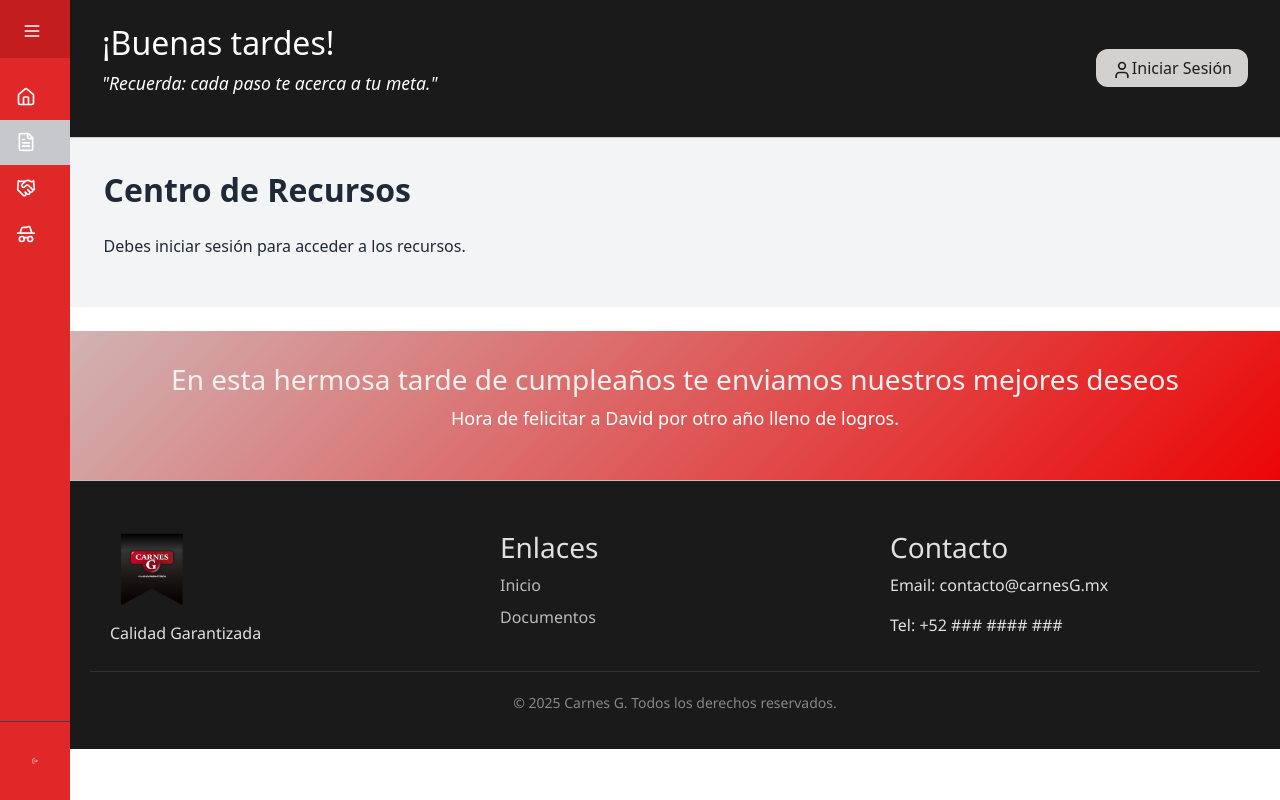
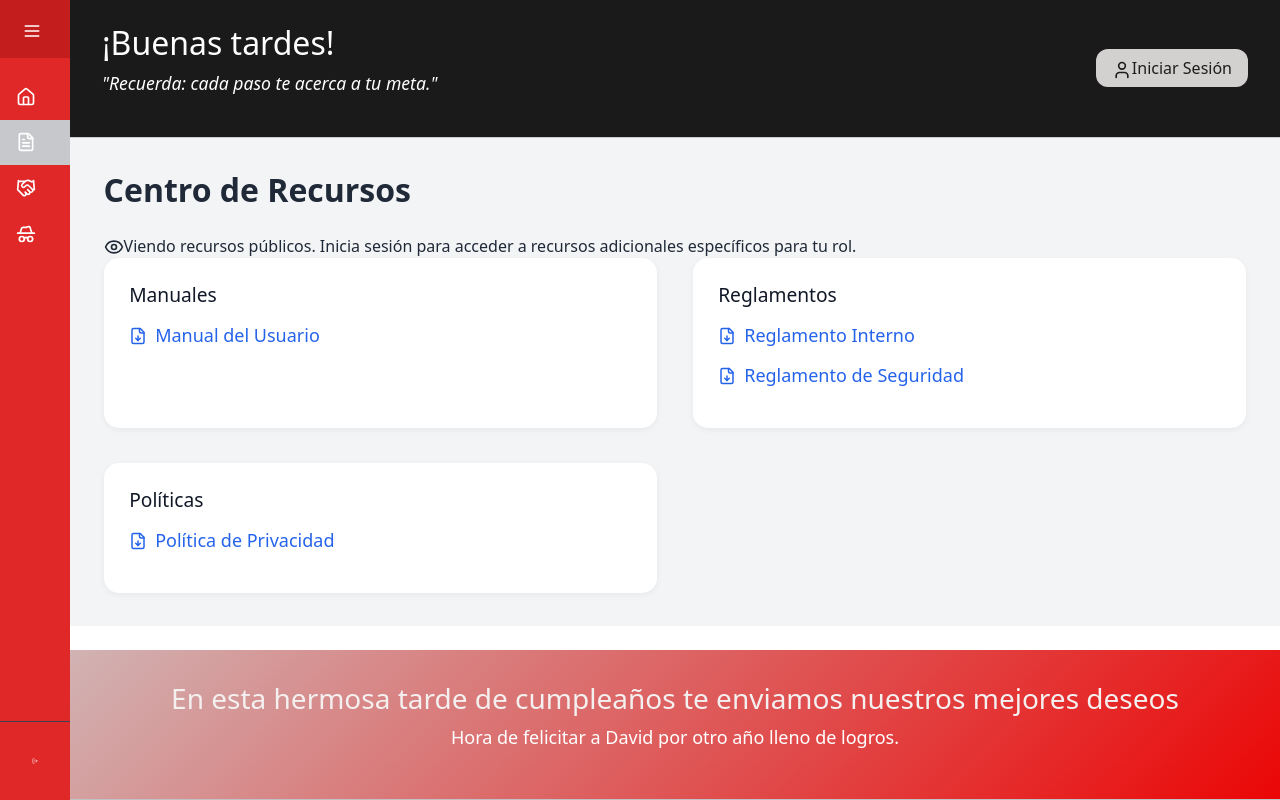
Before and after one commit to JetceMx/intranet-cg, a React (Create React App) app: page /documentos in a window 1280 px wide. Both pictures are taken after a click on the button "Toggle Sidebar". Shown: the top 800 px of the page. Built offline with nearby package versions, Linux system fonts and the light colour scheme.

Commit message:
Mejora de documentos con inicio de sesion

```diff
--- a/src/component/recursos.jsx
+++ b/src/component/recursos.jsx
@@ -1,10 +1,10 @@
-import { FileDown, Filter, User, Building } from "lucide-react";
+import { FileDown, Filter, User, Building, Lock, Eye } from "lucide-react";
 import "../Style/recursos.modules.css";
 import { useAuth } from "../context/context";
 import { useState, useMemo } from "react";
 
 export default function Recursos() {
-  const { isLoggedIn, loading, user } = useAuth(); // Asumiendo que user contiene rol y area
+  const { isLoggedIn, loading, user } = useAuth();
   const [filtroRol, setFiltroRol] = useState('todos');
   const [filtroArea, setFiltroArea] = useState('todas');
 
@@ -18,19 +18,22 @@ export default function Recursos() {
           nombre: "Manual del Usuario",
           url: "/docs/manual-usuario.pdf",
           roles: ["admin", "supervisor", "empleado"],
-          areas: ["todas"]
+          areas: ["todas"],
+          esPublico: true // Recurso público
         },
         {
           nombre: "Manual Técnico",
           url: "/docs/manual-tecnico.pdf",
           roles: ["admin", "supervisor"],
-          areas: ["ti", "ingenieria"]
+          areas: ["ti", "ingenieria"],
+          esPublico: false // Recurso privado
         },
         {
           nombre: "Manual de Procedimientos",
           url: "/docs/manual-procedimientos.pdf",
           roles: ["admin", "supervisor"],
-          areas: ["todas"]
+          areas: ["todas"],
+          esPublico: false // Recurso privado
         }
       ]
     },
@@ -42,19 +45,22 @@ export default function Recursos() {
           nombre: "Reglamento Interno",
           url: "/docs/reglamento-interno.pdf",
           roles: ["admin", "supervisor", "empleado"],
-          areas: ["todas"]
+          areas: ["todas"],
+          esPublico: true // Recurso público
         },
         {
           nombre: "Reglamento de Seguridad",
           url: "/docs/reglamento-seguridad.pdf",
           roles: ["admin", "supervisor", "empleado"],
-          areas: ["todas"]
+          areas: ["todas"],
+          esPublico: true // Recurso público
         },
         {
           nombre: "Reglamento IT",
           url: "/docs/reglamento-it.pdf",
           roles: ["admin", "supervisor"],
-          areas: ["ti"]
+          areas: ["ti"],
+          esPublico: false // Recurso privado
         }
       ]
     },
@@ -66,19 +72,22 @@ export default function Recursos() {
           nombre: "Política de Privacidad",
           url: "/docs/politica-privacidad.pdf",
           roles: ["admin", "supervisor", "empleado"],
-          areas: ["todas"]
+          areas: ["todas"],
+          esPublico: true // Recurso público
         },
         {
           nombre: "Política de Seguridad",
           url: "/docs/politica-seguridad.pdf",
           roles: ["admin", "supervisor"],
-          areas: ["todas"]
+          areas: ["todas"],
+          esPublico: false // Recurso privado
         },
         {
           nombre: "Política de RRHH",
           url: "/docs/politica-rrhh.pdf",
           roles: ["admin", "supervisor"],
-          areas: ["rrhh"]
+          areas: ["rrhh"],
+          esPublico: false // Recurso privado
         }
       ]
     },
@@ -90,33 +99,49 @@ export default function Recursos() {
           nombre: "Formato de Vacaciones",
           url: "/docs/formato-vacaciones.pdf",
           roles: ["admin", "supervisor", "empleado"],
-          areas: ["todas"]
+          areas: ["todas"],
+          esPublico: false // Recurso privado
         },
         {
           nombre: "Formato de Permisos",
           url: "/docs/formato-permisos.pdf",
           roles: ["admin", "supervisor", "empleado"],
-          areas: ["todas"]
+          areas: ["todas"],
+          esPublico: false // Recurso privado
         },
         {
           nombre: "Formato de Evaluación",
           url: "/docs/formato-evaluacion.pdf",
           roles: ["admin", "supervisor"],
-          areas: ["rrhh"]
+          areas: ["rrhh"],
+          esPublico: false // Recurso privado
         }
-      ],
-      proximamente: false
+      ]
     }
   ];
 
   // Función para verificar si el usuario tiene acceso a un recurso
   const tieneAcceso = (item) => {
+    // Si es público, siempre se puede ver
+    if (item.esPublico) return true;
+
+    // Si no está logueado y no es público, no puede acceder
     if (!isLoggedIn || !user) return false;
 
     const tieneRol = item.roles.includes(user.rol) || item.roles.includes('todos');
     const tieneArea = item.areas.includes(user.area) || item.areas.includes('todas');
 
     return tieneRol && tieneArea;
+  };
+
+  // Función para verificar si puede descargar
+  const puedeDescargar = (item) => {
+    // Los recursos públicos siempre se pueden descargar
+    if (item.esPublico) return true;
+
+    // Los recursos privados solo si está logueado y tiene acceso
+    if (!isLoggedIn) return false;
+    return tieneAcceso(item);
   };
 
   // Filtrar recursos según los filtros seleccionados y permisos del usuario
@@ -127,17 +152,23 @@ export default function Recursos() {
         // Verificar acceso del usuario
         if (!tieneAcceso(item)) return false;
 
-        // Aplicar filtros adicionales
+        // Si no está logueado, solo aplicar filtros básicos para recursos públicos
+        if (!isLoggedIn) {
+          return item.esPublico;
+        }
+
+        // Aplicar filtros adicionales solo para usuarios logueados
         const cumpleFiltroRol = filtroRol === 'todos' || item.roles.includes(filtroRol);
         const cumpleFiltroArea = filtroArea === 'todas' || item.areas.includes(filtroArea);
 
         return cumpleFiltroRol && cumpleFiltroArea;
       })
-    })).filter(seccion => seccion.items.length > 0 || seccion.proximamente);
+    })).filter(seccion => seccion.items.length > 0);
   }, [filtroRol, filtroArea, isLoggedIn, user]);
 
-  // Obtener roles y áreas únicos para los filtros
+  // Obtener roles y áreas únicos para los filtros (solo para usuarios logueados)
   const rolesDisponibles = useMemo(() => {
+    if (!isLoggedIn) return [];
     const roles = new Set();
     recursosConfig.forEach(seccion => {
       seccion.items.forEach(item => {
@@ -150,6 +181,7 @@ export default function Recursos() {
   }, [isLoggedIn, user]);
 
   const areasDisponibles = useMemo(() => {
+    if (!isLoggedIn) return [];
     const areas = new Set();
     recursosConfig.forEach(seccion => {
       seccion.items.forEach(item => {
@@ -165,22 +197,12 @@ export default function Recursos() {
     return <div className="centro-container">Cargando...</div>;
   }
 
-  if (!isLoggedIn) {
-    return (
-      <div className="centro-container">
-        <h2 className="centro-title">Centro de Recursos</h2>
-        <div className="acceso-denegado">
-          <p>Debes iniciar sesión para acceder a los recursos.</p>
-        </div>
-      </div>
-    );
-  }
-
   return (
     <div className="centro-container">
       <h2 className="centro-title">Centro de Recursos</h2>
 
-      {/* Panel de información del usuario */}
+      {/* Panel de información del usuario - Solo si está logueado */}
+      {isLoggedIn && (
         <div className="usuario-info">
           <div className="usuario-datos">
             <User size={16} />
@@ -191,8 +213,20 @@ export default function Recursos() {
             <span>Área: {user?.area || 'No definida'}</span>
           </div>
         </div>
+      )}
 
-      {/* Filtros */}
+      {/* Mensaje informativo para usuarios no logueados */}
+      {!isLoggedIn && (
+        <div className="info-publico">
+          <div className="info-mensaje">
+            <Eye size={20} />
+            <span>Viendo recursos públicos. Inicia sesión para acceder a recursos adicionales específicos para tu rol.</span>
+          </div>
+        </div>
+      )}
+
+      {/* Filtros - Solo para usuarios logueados */}
+      {isLoggedIn && (
         <div className="filtros-container">
           <div className="filtro-grupo">
             <Filter size={16} />
@@ -227,41 +261,72 @@ export default function Recursos() {
             </select>
           </div>
         </div>
+      )}
 
       <div className="centro-grid">
         {recursosFiltrados.map(seccion => (
-          <section key={seccion.id} className={`recurso-seccion ${seccion.proximamente ? 'deshabilitada' : ''}`}>
+          <section key={seccion.id} className="recurso-seccion">
             <h3>{seccion.categoria}</h3>
 
-            {seccion.proximamente ? (
-              <p>Muy pronto podrás descargar formatos para vacaciones, permisos, etc.</p>
-            ) : (
             <ul className="archivo-lista">
               {seccion.items.map((item, index) => (
-                  <li key={index}>
+                <li key={index} className={!item.esPublico ? 'recurso-privado' : 'recurso-publico'}>
+                  {puedeDescargar(item) ? (
                     <a href={item.url} download>
                       <FileDown size={18} /> {item.nombre}
                     </a>
+                  ) : (
+                    <span className="recurso-bloqueado">
+                      <Lock size={18} />
+                      {item.nombre}
+                    </span>
+                  )}
+
+                  {/* Mostrar información de permisos solo para usuarios logueados */}
+                  {isLoggedIn && (
                     <div className="permisos-info">
                       <small>
-                        Roles: {item.roles.join(', ')} |
-                        Áreas: {item.areas.join(', ')}
+                        {item.esPublico ? (
+                          <span className="publico-tag">Público</span>
+                        ) : (
+                          <span className="privado-tag">Privado</span>
+                        )}
+                        {!item.esPublico && (
+                          <span> - Roles: {item.roles.join(', ')} | Áreas: {item.areas.join(', ')}</span>
+                        )}
                       </small>
                     </div>
+                  )}
+
+                  {/* Mensaje para usuarios no logueados en recursos privados */}
+                  {!isLoggedIn && !item.esPublico && (
+                    <div className="mensaje-login">
+                      <small>Inicia sesión para acceder a este recurso</small>
+                    </div>
+                  )}
                 </li>
               ))}
             </ul>
-            )}
 
-            {seccion.items.length === 0 && !seccion.proximamente && (
-              <p className="sin-recursos">No hay recursos disponibles para tu rol/área con los filtros actuales.</p>
+            {seccion.items.length === 0 && (
+              <p className="sin-recursos">
+                {isLoggedIn
+                  ? "No hay recursos disponibles para tu rol/área con los filtros actuales."
+                  : "No hay recursos públicos disponibles en esta sección."
+                }
+              </p>
             )}
           </section>
         ))}
 
         {recursosFiltrados.length === 0 && (
           <div className="sin-acceso">
-            <p>No tienes acceso a ningún recurso o no hay recursos que coincidan con los filtros seleccionados.</p>
+            <p>
+              {isLoggedIn
+                ? "No tienes acceso a ningún recurso o no hay recursos que coincidan con los filtros seleccionados."
+                : "No hay recursos públicos disponibles en este momento."
+              }
+            </p>
           </div>
         )}
       </div>
```
Also changed, not shown: 1 other file (tests, documents, lock files or other folders). Lines whose indentation alone changed are shown as unchanged.
